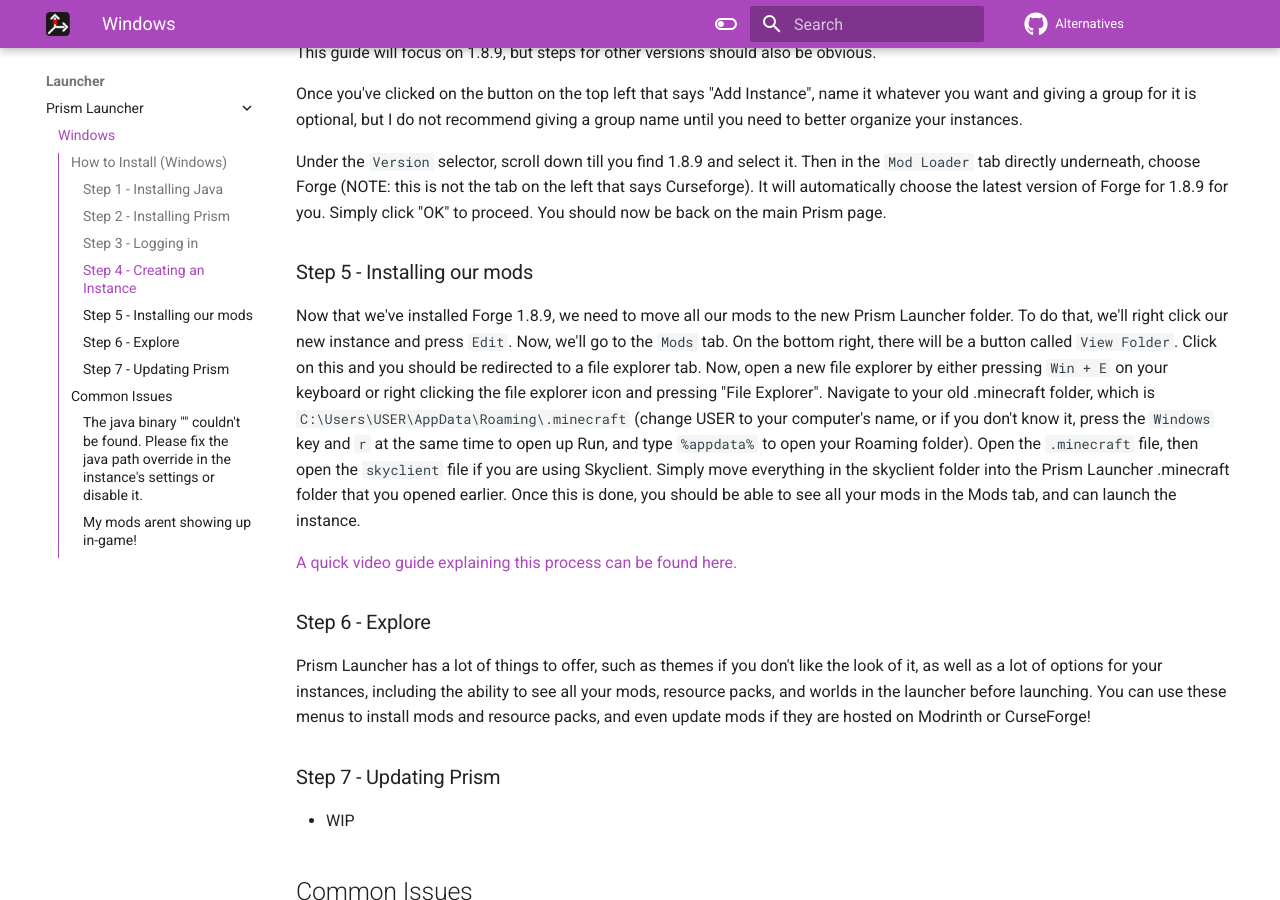
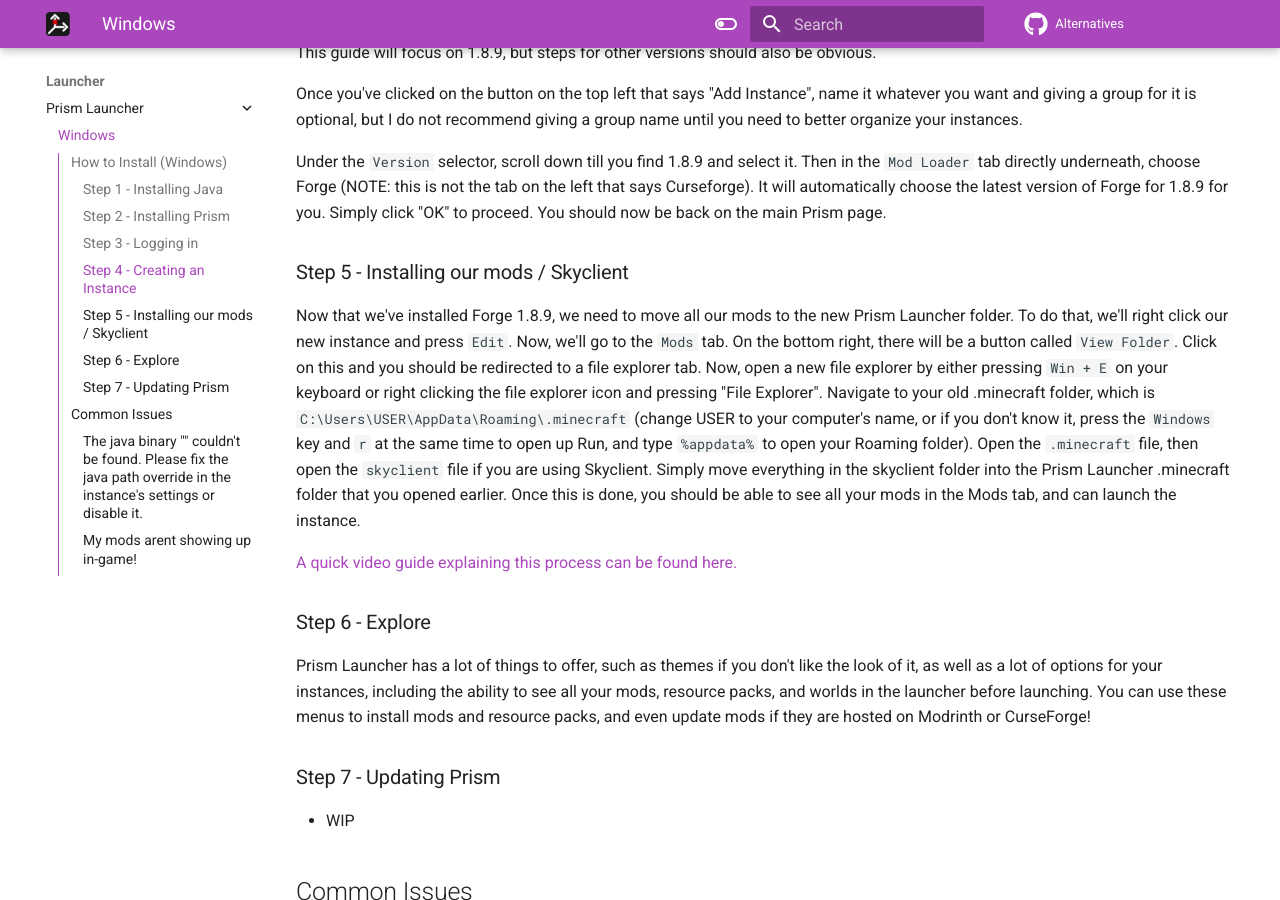
Before and after one commit to MicrocontrollersDev/Alternatives, an MkDocs documentation site: the page built from docs/launcher/prism_win.md, in a window 1280 px wide and 900 px high, scrolled down 1781 px. Built offline with MkDocs 1.6.1 and Material for MkDocs 9.7.7, drawn with Linux system fonts in a browser that asks for light colours; comment, search, counter and statistics services are not loaded.

Commit message:
skyclient note

```diff
--- a/docs/launcher/prism_win.md
+++ b/docs/launcher/prism_win.md
@@ -50,7 +50,7 @@
 
 Under the `Version` selector, scroll down till you find 1.8.9 and select it. Then in the `Mod Loader` tab directly underneath, choose Forge (NOTE: this is not the tab on the left that says Curseforge). It will automatically choose the latest version of Forge for 1.8.9 for you. Simply click "OK" to proceed. You should now be back on the main Prism page.
 
-### Step 5 - Installing our mods
+### Step 5 - Installing our mods / Skyclient
 
 Now that we've installed Forge 1.8.9, we need to move all our mods to the new Prism Launcher folder. To do that, we'll right click our new instance and press `Edit`. Now, we'll go to the `Mods` tab. On the bottom right, there will be a button called `View Folder`. Click on this and you should be redirected to a file explorer tab. Now, open a new file explorer by either pressing `Win + E` on your keyboard or right clicking the file explorer icon and pressing "File Explorer". Navigate to your old .minecraft folder, which is `C:\Users\USER\AppData\Roaming\.minecraft` (change USER to your computer's name, or if you don't know it, press the `Windows` key and `r` at the same time to open up Run, and type `%appdata%` to open your Roaming folder). Open the `.minecraft` file, then open the `skyclient` file if you are using Skyclient. Simply move everything in the skyclient folder into the Prism Launcher .minecraft folder that you opened earlier. Once this is done, you should be able to see all your mods in the Mods tab, and can launch the instance.
 
```
